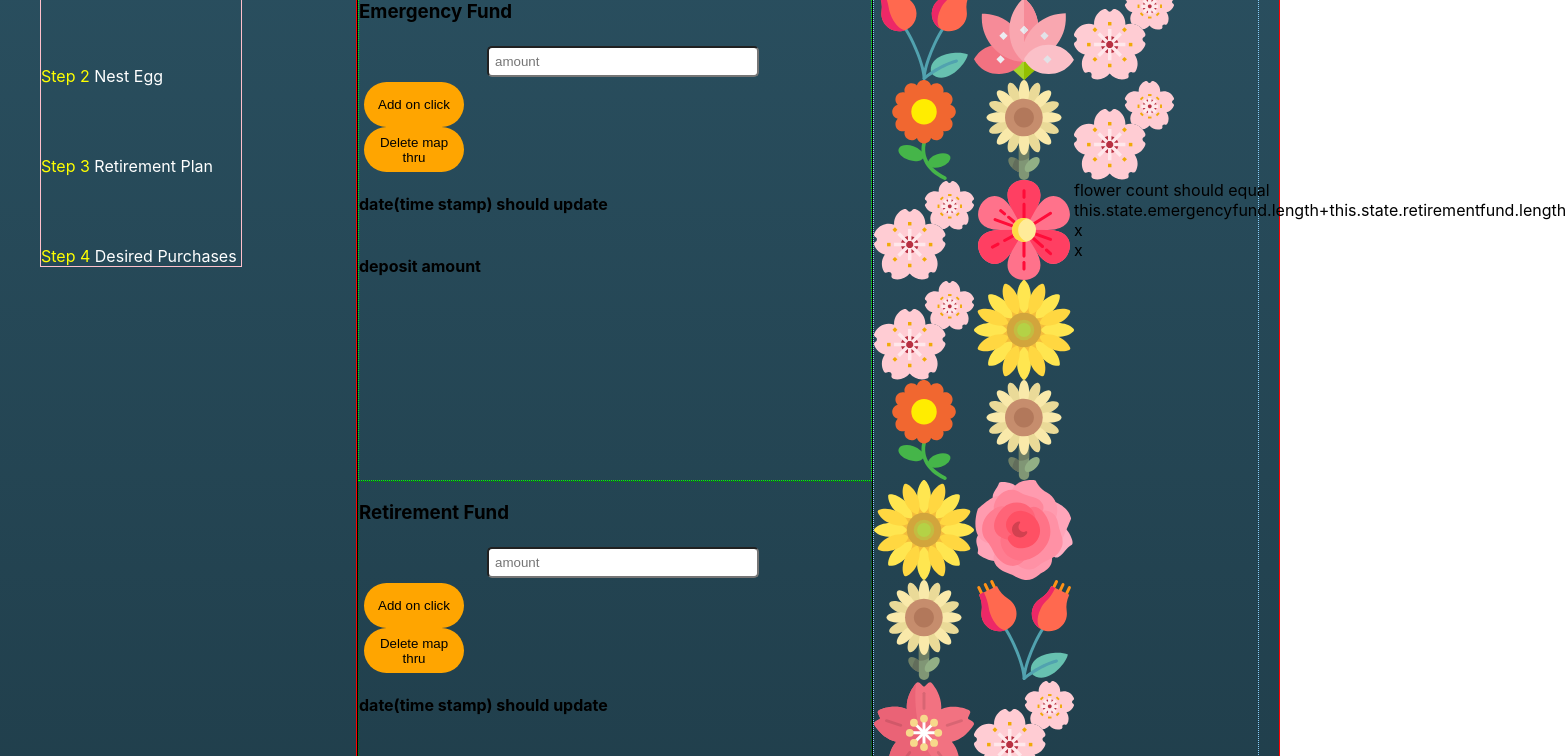
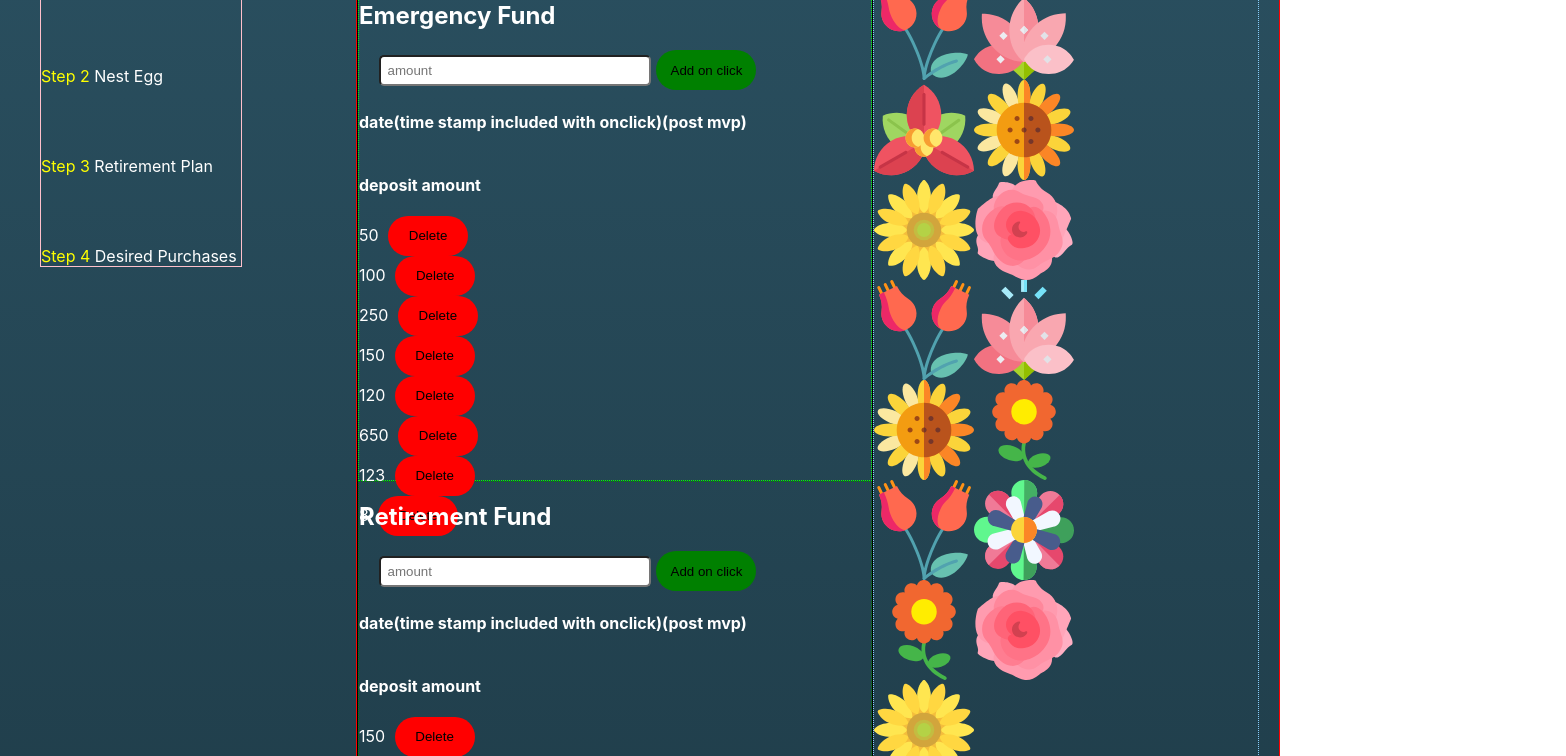
Before and after one commit to JerryChen559/finance-retirement-app, a React (Create React App) app: page /nestegg in a window 1280 px wide. Shown: the part 280-1036 px from the top of the page, 1566 px wide, since content can reach past the window. Built offline with nearby package versions, Linux system fonts and the light colour scheme; what lodash.flow would draw is missing.

Commit message:
mapped through garden in Nest Egg

```diff
--- a/src/components/IncomeStatement.js
+++ b/src/components/IncomeStatement.js
@@ -34,7 +34,7 @@ class IncomeStatement extends Component {
           <Sidenav />
 
           <div className="statement-header">
-            <h1>Welcome to Step 1.</h1>
+            <h1>Welcome to Step 1!</h1>
             <h5>(calculate net income by updating your info)</h5>
           </div>
 
@@ -211,8 +211,8 @@ class IncomeStatement extends Component {
             <span>**add nodemailer**</span>
           </div>
           <div className="graph-body">
-            <h1>charts js - pi graph provide breakdown of numbers</h1>
-            <div>{/* Breakdown of expenses and income */}</div>
+            <h1>charts js - pi graph provide breakdown of expenses </h1>
+            <div>{/* Breakdown of expenses */}</div>
           </div>
         </div>
       </div>
--- a/src/components/NestEgg.js
+++ b/src/components/NestEgg.js
@@ -16,10 +16,6 @@ import sunflowerone from "../Assets/garden/sunflowerone.svg";
 import sunflowertwo from "../Assets/garden/sunflowertwo.svg";
 import sunflowerthree from "../Assets/garden/sunflowerthree.svg";
 
-// const reqSvgs = require.context("../Assets/garden", true, /\.svg$/);
-// const paths = reqSvgs.keys();
-// const svgs = paths.map(path => reqSvgs(path));
-
 import Sidenav from "./Sidenav";
 import "./Sidenav.css";
 
@@ -28,8 +24,8 @@ class NestEgg extends Component {
     super(props);
 
     this.state = {
-      emergencyfund: [50, 100, 250],
-      retirementfund: [50, 100, 250],
+      emergencyfund: [50, 100, 250, 150, 120, 650, 123, 8],
+      retirementfund: [150, 120, 650, 123, 43, 2, 665],
       flowers: [
         cherryblossom,
         dogrose,
@@ -49,20 +45,100 @@ class NestEgg extends Component {
   }
 
   render() {
-    // make a for loop which looks through the number of deposits. user randomflower and add delete button.
-    // random number from 0 through 12
+    let efund = this.state.emergencyfund.map((e, i) => {
+      return (
+        <div key={i}>
+          {e} <button className="delButton">Delete</button>
+        </div>
+      );
+    });
+    let rfund = this.state.retirementfund.map((e, i) => {
+      return (
+        <div key={i}>
+          {e} <button className="delButton">Delete</button>
+        </div>
+      );
+    });
+
+    // TODO: Come back to this
+    // flowers should equal number of deposits.
+    // removing a deposit should remove a flower.
+
+    // TODO: (post mvp)
+    // Deposits need to be contained within their own containers
+
+    let eflowers = this.state.emergencyfund.map(() => {
+      return (
+        <img
+          // random number from 0 through 12
+          src={this.state.flowers[Math.floor(Math.random() * 13)]}
+          width="100px"
+          height="100px"
+          alt=""
+        />
+      );
+    });
+    let rflowers = this.state.retirementfund.map(() => {
+      return (
+        <img
+          // random number from 0 through 12
+          src={this.state.flowers[Math.floor(Math.random() * 13)]}
+          width="100px"
+          height="100px"
+          alt=""
+        />
+      );
+    });
 
     return (
       <div className="nestegg">
         <Sidenav />
         <div className="nestegg-header">
-          <h1>Welcome to Step 2:</h1>
+          <h1>Step 2: Build a Nest Egg</h1>
           <h5>
             (Take the net income amount and distribute it across emergency funds
             and retirement)
           </h5>
         </div>
-        {/* <h3>
+
+        <div className="nestegg-body">
+          <div className="nestegg-left">
+            <div className="emergencyfund">
+              <h2>Emergency Fund</h2>
+              <span>
+                <input type="number" placeholder="amount" />
+                <button className="nestegg-add">Add on click</button>
+              </span>
+              <h4>date(time stamp included with onclick)(post mvp) </h4>
+              <h4>deposit amount</h4>
+              {efund}
+            </div>
+
+            <div className="retirementfund">
+              <h2>Retirement Fund</h2>
+              <span>
+                <input type="number" placeholder="amount" />
+                <button className="nestegg-add">Add on click</button>
+              </span>
+              <h4>date(time stamp included with onclick)(post mvp)</h4>
+              <h4>deposit amount</h4>
+              {rfund}
+            </div>
+          </div>
+          <div className="nestegg-right">
+            <div className="garden">
+              {eflowers}
+              {rflowers}
+            </div>
+            <h3>
+              Onto step 3. Plan your{" "}
+              <Link to="/retirementplan"> retirement!</Link>.
+            </h3>
+          </div>
+        </div>
+        {/*
+        I can add this to the bottom.
+        <h3>
           A nest egg is a sum of money that has been collected over time with a
           purpose of using spending it at a later date. Let's build a couple of
           nest eggs!{" "}
@@ -71,153 +147,6 @@ class NestEgg extends Component {
           We can take the net income amount from the income statement and
           distribute it across emergency funds and retirement.
         </h3> */}
-
-        <div className="nestegg-body">
-          <div className="nestegg-left">
-            <div className="emergencyfund">
-              <h3>Emergency Fund</h3>
-              <input type="number" placeholder="amount" />
-              <button>Add on click</button>
-              <button>Delete map thru</button>
-              <h4>date(time stamp) should update </h4>
-              <h4>deposit amount</h4>
-            </div>
-
-            <div className="retirementfund">
-              <h3>Retirement Fund</h3>
-              <input type="number" placeholder="amount" />
-              <button>Add on click</button>
-              <button>Delete map thru</button>
-              <h4>date(time stamp) should update </h4>
-              <h4>deposit amount</h4>
-            </div>
-          </div>
-          <div className="nestegg-right">
-            <div className="garden">
-              {/* garden makes a call to the asset garden folder. map thru number of
-              flowers should equal number of deposits. removing a deposit should
-              remove a flower. */}
-              <img
-                src={this.state.flowers[Math.floor(Math.random() * 13)]}
-                width="100px"
-                height="100px"
-                alt="cherryblossom"
-              />
-              <img
-                width="100px"
-                height="100px"
-                src={this.state.flowers[Math.floor(Math.random() * 13)]}
-                alt="dogrose"
-              />
-              <img
-                width="100px"
-                height="100px"
-                src={this.state.flowers[Math.floor(Math.random() * 13)]}
-                alt="dogrose"
-              />
-              <img
-                src={this.state.flowers[Math.floor(Math.random() * 13)]}
-                width="100px"
-                height="100px"
-                alt="cherryblossom"
-              />
-              <img
-                width="100px"
-                height="100px"
-                src={this.state.flowers[Math.floor(Math.random() * 13)]}
-                alt="dogrose"
-              />
-              <img
-                width="100px"
-                height="100px"
-                src={this.state.flowers[Math.floor(Math.random() * 13)]}
-                alt="dogrose"
-              />
-              <img
-                src={this.state.flowers[Math.floor(Math.random() * 13)]}
-                width="100px"
-                height="100px"
-                alt="cherryblossom"
-              />
-              <img
-                width="100px"
-                height="100px"
-                src={this.state.flowers[Math.floor(Math.random() * 13)]}
-                alt="dogrose"
-              />
-              <img
-                width="100px"
-                height="100px"
-                src={this.state.flowers[Math.floor(Math.random() * 13)]}
-                alt="dogrose"
-              />
-              <img
-                src={this.state.flowers[Math.floor(Math.random() * 13)]}
-                width="100px"
-                height="100px"
-                alt="cherryblossom"
-              />
-              <img
-                width="100px"
-                height="100px"
-                src={this.state.flowers[Math.floor(Math.random() * 13)]}
-                alt="dogrose"
-              />
-              <img
-                width="100px"
-                height="100px"
-                src={this.state.flowers[Math.floor(Math.random() * 13)]}
-                alt="dogrose"
-              />
-              <img
-                src={this.state.flowers[Math.floor(Math.random() * 13)]}
-                width="100px"
-                height="100px"
-                alt="cherryblossom"
-              />
-              <img
-                width="100px"
-                height="100px"
-                src={this.state.flowers[Math.floor(Math.random() * 13)]}
-                alt="dogrose"
-              />
-              <img
-                width="100px"
-                height="100px"
-                src={this.state.flowers[Math.floor(Math.random() * 13)]}
-                alt="dogrose"
-              />
-              <img
-                src={this.state.flowers[Math.floor(Math.random() * 13)]}
-                width="100px"
-                height="100px"
-                alt="cherryblossom"
-              />
-              <img
-                width="100px"
-                height="100px"
-                src={this.state.flowers[Math.floor(Math.random() * 13)]}
-                alt="dogrose"
-              />
-              <img
-                width="100px"
-                height="100px"
-                src={this.state.flowers[Math.floor(Math.random() * 13)]}
-                alt="dogrose"
-              />
-              <span>
-                flower count should equal
-                this.state.emergencyfund.length+this.state.retirementfund.length
-              </span>
-              <span>x</span>
-              <span>x</span>
-            </div>
-            <h3>
-              Onto step 3. Plan your{" "}
-              <Link to="/retirementplan"> retirement!</Link>.
-            </h3>
-          </div>
-        </div>
       </div>
     );
   }
--- a/src/components/Nestegg.css
+++ b/src/components/Nestegg.css
@@ -3,6 +3,7 @@
   width: 100vw;
   height: 340vh;
   background-image: linear-gradient(0deg, #0f2027, #2c5364);
+  color: white;
 }
 
 /* header - title of the page */
@@ -43,6 +44,9 @@
   display: flex;
   flex-direction: column;
 }
+.emergencyfund input {
+  margin-left: 4%;
+}
 
 .retirementfund {
   /* remove when done */
@@ -51,6 +55,39 @@
   width: 40vw;
   display: flex;
   flex-direction: column;
+}
+.retirementfund input {
+  margin-left: 4%;
+}
+
+.nestegg-add {
+  width: 100px;
+  background-color: green;
+  border: none;
+  height: 40px;
+  border-radius: 30px;
+  margin-right: 5px;
+  margin-left: 5px;
+}
+.nestegg-add:hover {
+  background-color: rgba(0, 128, 0, 0.8);
+  color: white;
+  cursor: pointer;
+}
+
+.delButton {
+  width: 80px;
+  background-color: red;
+  border: none;
+  height: 40px;
+  border-radius: 30px;
+  margin-right: 5px;
+  margin-left: 5px;
+}
+.delButton:hover {
+  background-color: rgba(255, 0, 0, 0.88);
+  color: white;
+  cursor: pointer;
 }
 
 .garden {
```
